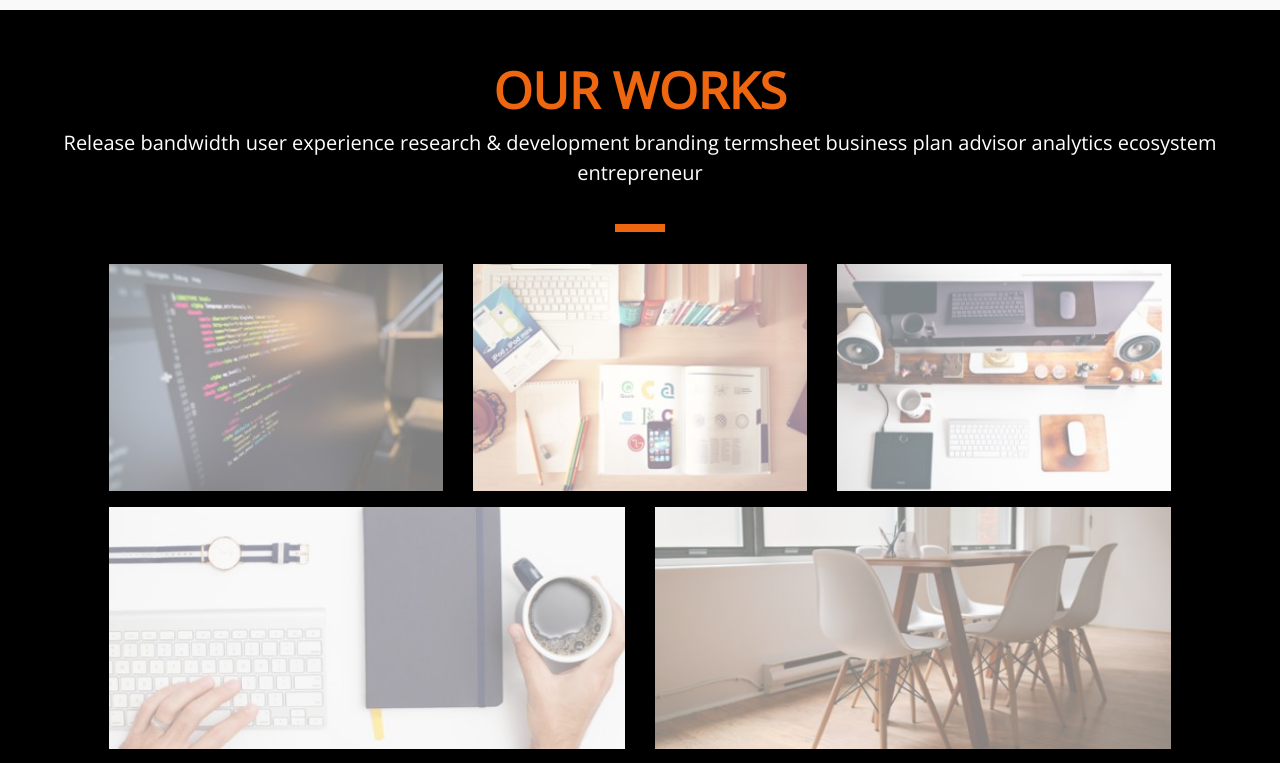
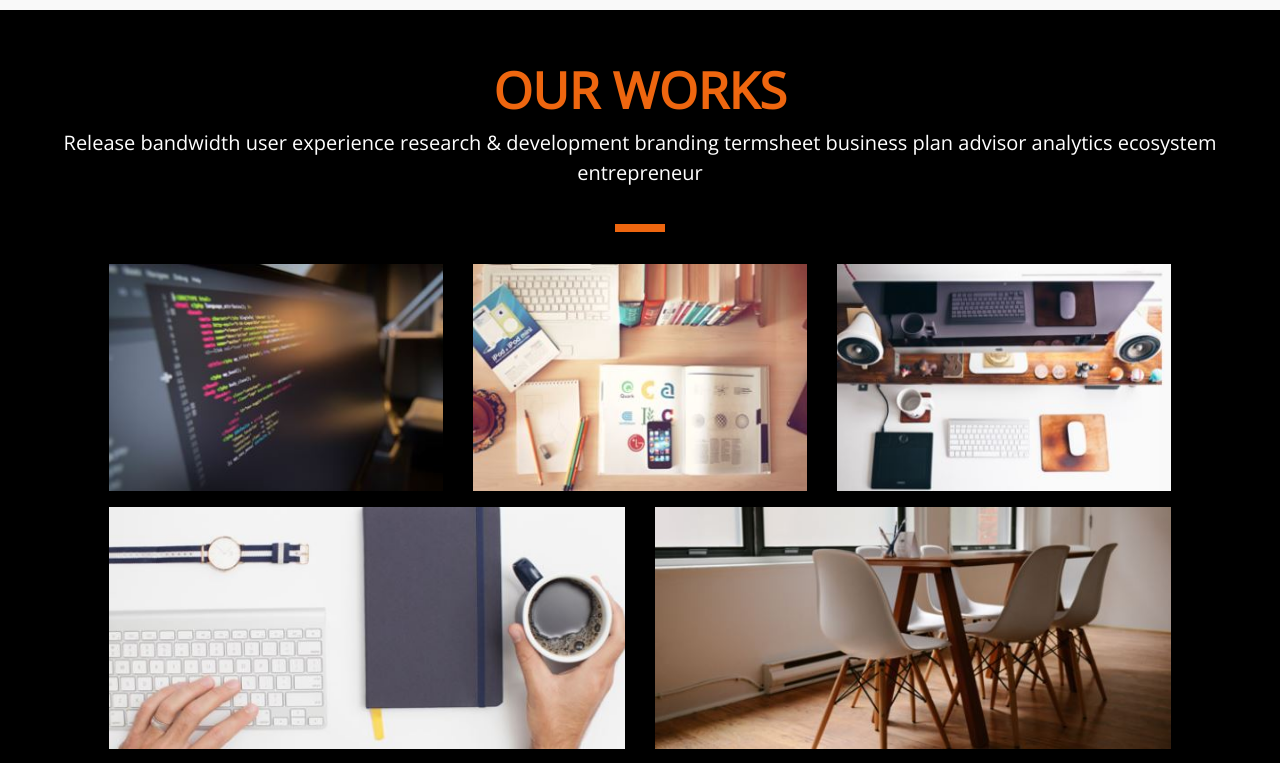
Before and after one commit to ashapatel1997/Bootstrap, an Angular app in the folder amaze-theme/: page / in a window 1280 px wide. Shown: the part 2136-2899 px from the top of the page. Built offline with nearby package versions, Linux system fonts and the light colour scheme.

Commit message:
portfolio overlay

```diff
--- a/amaze-theme/src/app/app.component.html
+++ b/amaze-theme/src/app/app.component.html
@@ -227,16 +227,17 @@
 
         <!-- work-1 -->
         <div class="col-md-4 col-6 my-2 content-grid">
-          <div class="card content-card px-0 mx-0">
+          <div class="card content-card px-0 mx-0 overlay">
             <img class="card-img  " src="../assets/service-1.jpg" />
-            <div class="card-body card-img-overlay  px-1 text-center overlay">
-              <!--<span class="body-heading card-title">WEB DEVELOPMENT</span>
+            <div class="card-body card-img-overlay  px-1 text-center ">
+              <span class="body-heading card-title">WEB DEVELOPMENT</span>
               <p class="card-text body-heading-lead pt-2">
-                Some quick example text to build on the
-                card title and make up the bulk of the card's content.
-                Some quick example text to build on the
-                card title and make up the bulk of the card's content.
-              </p>-->
+                Some quick example text to build
+
+              </p>
+              <button class="btn view-more-btn">
+                VIEW MORE
+              </button>
             </div>
           </div>
         </div>
@@ -314,7 +315,7 @@
 
 
   <!-- section 5 (TEAM) -->
-  <div class="container-fluid team-section">
+  <div class="container-fluid team-section" id="team">
     <!--header-->
     <div class="row d-flex team-section-header">
       <div class="col-12 text-center header-content">
@@ -405,7 +406,7 @@
 
 
   <!-- section 6 (PRICING) -->
-  <div class="container-fluid pricing-section">
+  <div class="container-fluid pricing-section" id="pricing">
 
     <!--header-->
     <div class="row d-flex pricing-section-header ">
@@ -491,7 +492,7 @@
 
 
   <!-- section 7 (CONTACT) -->
-  <div class="container-fluid contact-section ">
+  <div class="container-fluid contact-section " id="contact">
 
     <!--subscription section-->
     <div class="container subscription-section">
--- a/amaze-theme/src/app/styles/section-4-portfolio/section-4-portfolio.scss
+++ b/amaze-theme/src/app/styles/section-4-portfolio/section-4-portfolio.scss
@@ -3,7 +3,7 @@
 
 /*---------section-4 (PORTFOLIO)----------*/
 
-.portfolio-section { background-color: black; /*header*/ .portfolio-section-header {
+.portfolio-section { background-color: #000000; /*header*/ .portfolio-section-header {
     .header-content { margin-top: $mt-50;
       .heading {
         color: $deep-orange;
@@ -19,10 +19,26 @@
     .content-row {
       .content-grid {
         .content-card { border: none; height: 100%; border-radius: 0px;
-          .card-img { opacity: 0.5; height: 100%; border: none; border-radius: 0px; }
-          .card-body { top: 15%; color: white;
-            .body-heading { transition: 0.5s; }
-            .body-heading-lead { transition: 1s; }
+          .card-img { height: 100%; border: none; border-radius: 0px; }
+          .card-body { transition: 0.5s; top: 15%; color: white;
+            .body-heading { transition: 0.5s;
+              &:hover { font-size: $larg-font; font-weight: 700; cursor: auto; }
+            }
+            .body-heading-lead { transition: 0.5s;
+              &:hover { font-size: $medium-font; font-weight: 400; cursor: auto; }
+            }
+            .view-more-btn {
+              transition: 0.5s;
+              @include button-style($deep-orange,40px,175px,$medium-font,$mt-0);
+              color: white;
+
+              &:hover {
+                font-weight: 400;
+
+                @include button-style($deep-orange,35px,165px,$larg-font,$mt-0);
+                padding: 0px;
+              }
+            }
           }
         }
       }
@@ -62,5 +78,10 @@
 
 /*-----------overlay----------*/
 .overlay { opacity: 1; transition: 1s;
-  &:hover { cursor: pointer; opacity: 0.9; }
+  .card-body { opacity: 0; }
+  &:hover { cursor: pointer;
+    .card-body { opacity: 1;
+
+    }
+  }
 }
--- a/amaze-theme/src/styles.scss
+++ b/amaze-theme/src/styles.scss
@@ -2,6 +2,6 @@
 
 /*font-family:Open Sans*/
 @import url(//fonts.googleapis.com/css?family=Open+Sans);
-body { font-family: 'Open Sans', sans-serif; }
+body { font-family: 'Open Sans', sans-serif;color:#373737; }
 
 html { scroll-behavior: smooth; }
```
